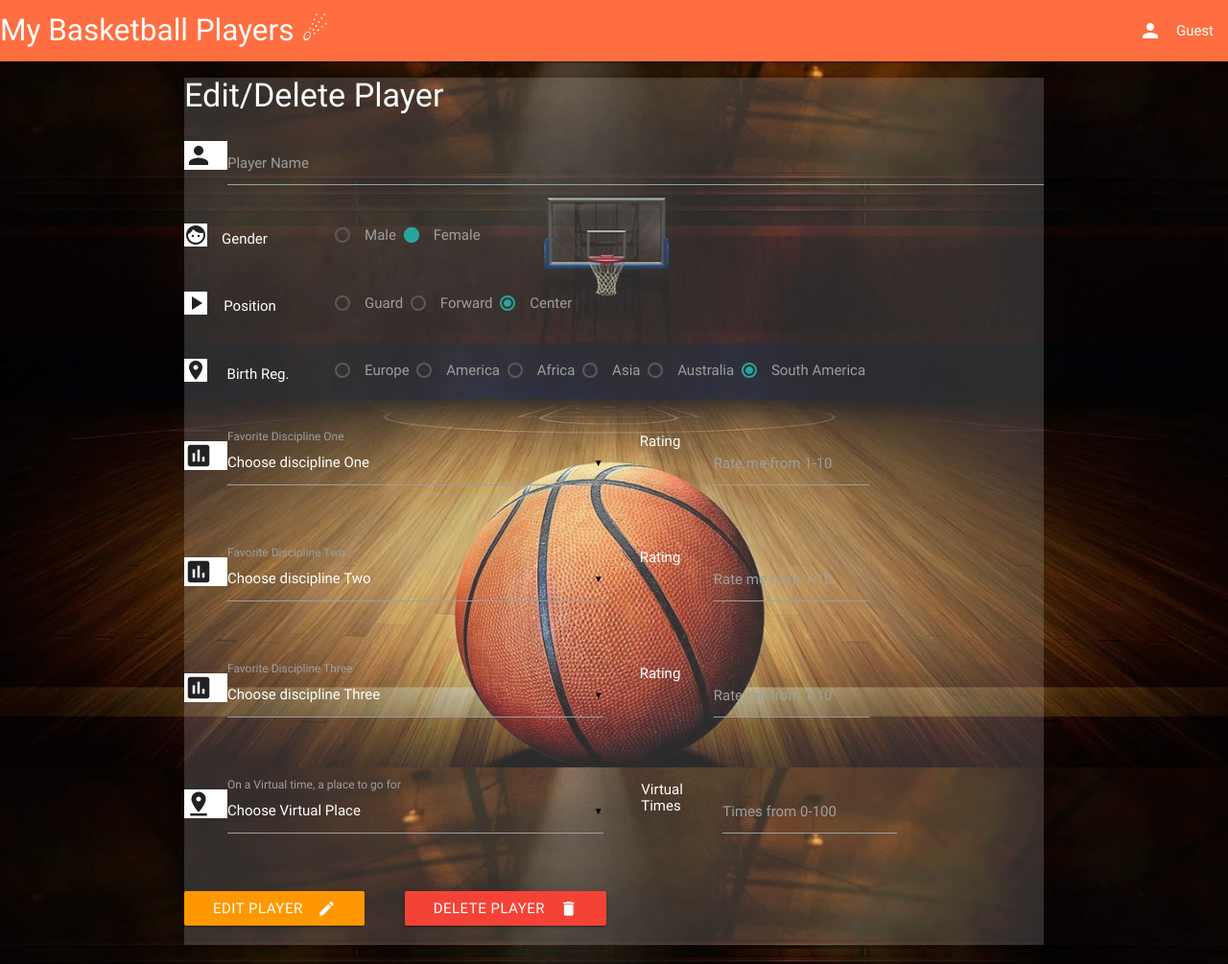
After one commit to feddieminas/flask_basket_players, a Flask app: template templates/editDelplayer.html in a window 1280 px wide. The commit adds this page. Shown: the whole page at 96% size. Run offline with Flask 2, Linux system fonts and the light colour scheme; the template is opened without the code that fills it, so the values that code supplies are empty; some libraries are stand-ins or nearby versions.

Commit message:
editdelplayer template mongodb actions

```diff
--- a/app.py
+++ b/app.py
@@ -1,7 +1,7 @@
 import os
 from flask_bcrypt import Bcrypt
 from collections import Counter
-from flask import Flask, render_template, redirect, request, url_for, session
+from flask import Flask, render_template, redirect, request, url_for, session, json
 from flask_pymongo import PyMongo
 from bson.objectid import ObjectId
 
@@ -80,8 +80,8 @@
         avg  = sum / len(list)
         return u'{0:.2f}'.format(avg)
     def format_vp(times,gofor):
-        dictGoforRate = {"brunch": 0.60, "coffee": 0.39, "NA": 0.01}
-        goforResRate = dictGoforRate["NA"] if gofor=="" else dictGoforRate[gofor]
+        dictGoforRate = {"brunch": 0.60, "coffee": 0.34, "street": 0.05}
+        goforResRate = dictGoforRate["street"] if gofor=="" else dictGoforRate[gofor]
         vpCalc = goforResRate + ((times+(1-goforResRate)) / 100)
         return u'{0:.2f}%'.format(vpCalc*100)
     return dict(format_avg=format_avg, format_vp=format_vp)
@@ -92,12 +92,9 @@
     return render_template("addplayer.html")
 
 
-@app.route('/insert_player', methods=['POST'])
-def insert_player():
-
-    # Check Values
-    dictCheckVal = { "disc1_rate":request.form["disc1_rate"], "disc2_rate":request.form["disc2_rate"],
-    "disc3_rate":request.form["disc3_rate"], "vp_time":request.form["vp_time"]}
+def checkVals(disc1_rate,disc2_rate,disc3_rate,vp_time):  # Check Values
+    dictCheckVal = { "disc1_rate":disc1_rate, "disc2_rate":disc2_rate,
+    "disc3_rate":disc3_rate, "vp_time":vp_time}
 
     for key, val in dictCheckVal.items():
         if val=="":
@@ -114,9 +111,10 @@
             if adjval>10: adjval=10
 
         dictCheckVal[key]=int(adjval)
+    return dictCheckVal
 
-    # Check Select
-    listCheckDisc = [request.form.get("disc1", ""), request.form.get("disc2", ""), request.form.get("disc3", "")]
+def checkSelects(disc1,disc2,disc3):
+    listCheckDisc = [disc1,disc2,disc3]
     myduplis = [item for item, count in Counter(listCheckDisc).items() if count > 1]
     for itemdp in myduplis:
         counter=0
@@ -128,7 +126,18 @@
                     counter+=1
 
     dictCheckSel = {"disc1": listCheckDisc[0], "disc2": listCheckDisc[1],"disc3": listCheckDisc[2]}
+    return dictCheckSel
 
+@app.route('/insert_player', methods=['POST'])
+def insert_player():
+
+    # Check Values
+    dictCheckVal = checkVals(request.form["disc1_rate"], request.form["disc2_rate"], request.form["disc3_rate"], request.form["vp_time"])
+
+    # Check Select
+    dictCheckSel = checkSelects(request.form.get("disc1", ""),request.form.get("disc2", ""),request.form.get("disc3", ""))
+
+    #Final touches
     for key, val in dictCheckSel.items():
         if dictCheckSel[key]=="": dictCheckVal[key+"_rate"]=""
 
@@ -136,7 +145,9 @@
     if vp!="" and dictCheckVal["vp_time"]==0:
         dictCheckVal["vp_time"]=1
     elif vp=="" and dictCheckVal["vp_time"]>0:
-        vp="coffee"
+        vp="street"
+    else:
+        pass
 
     mydictReq={'userId': int(session["userID"]), 'position': request.form["optPosition"], 'name': request.form["player_name"],
     'gender': request.form["optGender"], 'birth_region': request.form["optBirthRegion"],
@@ -154,11 +165,43 @@
 @app.route('/edit_del_player/<player_id>')
 def edit_del_player(player_id):
     the_player = mongo.db.users_basket_players.find_one({"_id": ObjectId(player_id),'userId':int(session["userID"])})
-    return render_template("editDelplayer.html", player=the_player)
+    disciplines=["points","rebounds","assists","steals","blocks","field_goals","three_points","free_throws"]
+    virtuals=["coffee", "brunch", "street"]
+    return render_template("editDelplayer.html", player=the_player, disciplines=disciplines, virtuals=virtuals)
 
 @app.route('/update_del_player/<player_id>', methods=["POST"])
 def update_del_player(player_id):
-    return redirect(url_for('edit_del_player'))
+    if request.form['action'] == 'edit_action':
+        dictCheckVal = checkVals(request.form["disc1_rate"], request.form["disc2_rate"], request.form["disc3_rate"], request.form["vp_time"])
+        dictCheckSel = checkSelects(request.form.get("disc1", ""),request.form.get("disc2", ""),request.form.get("disc3", ""))
+
+        #Final touches
+        for key, val in dictCheckSel.items():
+            if dictCheckSel[key]=="": dictCheckVal[key+"_rate"]=""
+
+        vp=request.form.get("virtualplace", "")
+        if vp!="" and dictCheckVal["vp_time"]==0:
+            dictCheckVal["vp_time"]=1
+        elif vp=="" and dictCheckVal["vp_time"]>0:
+            vp="street"
+        else:
+            pass
+
+        mydictReq={'userId': int(session["userID"]), 'position': request.form["optPosition"], 'name': request.form["player_name"],
+        'gender': request.form["optGender"], 'birth_region': request.form["optBirthRegion"],
+        'discipline': {'disc1':[dictCheckSel["disc1"],dictCheckVal["disc1_rate"]],
+        'disc2':[dictCheckSel["disc2"],dictCheckVal["disc2_rate"]],
+        'disc3':[dictCheckSel["disc3"],dictCheckVal["disc3_rate"]]},
+        'virtual_meet': {'times_see':dictCheckVal["vp_time"], 'go_for':vp}}
+
+        ubp = mongo.db.users_basket_players
+        ubp.update({'_id': ObjectId(player_id), 'userId': int(session["userID"])},mydictReq)
+
+    elif request.form['action'] == 'dele_action':
+        mongo.db.users_basket_players.remove({'_id': ObjectId(player_id), 'userId': int(session["userID"])}, {"justOne":True})
+    else:
+        pass
+    return redirect(url_for('get_list'))
 
 if __name__ == '__main__':
     app.run(host=os.environ.get('IP'),
--- a/static/script.js
+++ b/static/script.js
@@ -1,19 +1,39 @@
 $(document).ready(function() {
     $('select').material_select();
     $('input#disc1_rate, input#disc2_rate, input#disc3_rate, input#vp_time').characterCounter();
+    $('#modal_edit').modal(); $('#modal_dele').modal();
 
+    /*
+    $('#modal_edit').modal({
+          dismissible: true, // Modal can be dismissed by clicking outside of the modal
+          opacity: .5, // Opacity of modal background
+          inDuration: 300, // Transition in duration
+          outDuration: 200, // Transition out duration
+          startingTop: '4%', // Starting top style attribute
+          endingTop: '10%', // Ending top style attribute
+          ready: function(modal, trigger) { // Callback for Modal open, once it opens. Modal and trigger parameters available.
+            alert("Ready");
+            console.log(modal, trigger);
+          },
+          complete: function() { alert('Closed'); } // Callback for Modal close, once it closes
+        }
+      );
+    */
 
     let chartVals= {};
     chartVals.Names = []; chartVals.BR = []; chartVals.VR = [];
     $('.player').each(function(i, obj) {
-        console.log(i,obj); /* $(this) */
+        //console.log(i,obj); /* $(this) */
         chartVals.Names.push($(this).find("td:eq(1)").text()); //name
         chartVals.BR.push($(this).find("td:eq(3)").text()); //birth_region
         chartVals.VR.push($(this).find("td:eq(8)").text()); //virtual_rate
     });
 
+    /*
     console.log(chartVals);
     console.log(chartVals["Names"]);
     console.log(chartVals["BR"]);
     console.log(chartVals["VR"]);
+    */
+
 });
--- /dev/null
+++ b/templates/editDelplayer.html
@@ -0,0 +1,293 @@
+{% extends 'base.html' %}
+{% block content %}
+
+<div class="opaqueoverlay">
+
+<h4>Edit/Delete Player</h4>
+
+  <div class="row">
+    <form action="{{url_for('update_del_player',player_id=player._id)}}" method="POST" class="col s12">
+
+      <div class="row">
+          <div class="input-field col s12">
+              <i class="material-icons prefix white">person</i>
+              <input id="player_name" name="player_name" type="text" class="validate" value="{{ player['name'] }}">
+              <label for="player_name">Player Name</label>
+          </div>
+      </div>
+
+      <div class="row">
+          <div class="col s2 valign-wrapper">
+              <div class="row">
+                  <div class="col s4">
+                  <i class="material-icons prefix white">face</i>
+                  </div>
+                  <div class="col s8">
+                  <h6>Gender</h6>
+                  </div>
+              </div>
+          </div>
+
+          <div class="col s9">
+                  {% if player['gender']=="M" %}
+                  <input name="optGender" type="radio" id="genderM" value="{{ player['gender'] }}" checked/>
+                  <label for="genderM">Male</label>
+                  <input name="optGender" type="radio" id="genderF" value="F"/>
+                  <label for="genderF">Female</label>
+                  {% else %}
+                  <input name="optGender" type="radio" id="genderM" value="M"/>
+                  <label for="genderM">Male</label>
+                  <input name="optGender" type="radio" id="genderF" value="{{ player['gender'] }}" checked/>
+                  <label for="genderF">Female</label>
+                  {% endif %}
+          </div>
+      </div>
+
+      <div class="row">
+          <div class="col s2 valign-wrapper">
+              <div class="row">
+                  <div class="col s4">
+                  <i class="material-icons prefix white">play_arrow</i>
+                  </div>
+                  <div class="col s8">
+                  <h6>Position</h6>
+                  </div>
+              </div>
+          </div>
+
+          <div class="col s9">
+                  {% if player['position']=="G" %}
+                  <input class="with-gap" name="optPosition" type="radio" id="guardP" value="{{ player['position'] }}" checked/>
+                  <label for="guardP">Guard</label>
+                  <input class="with-gap" name="optPosition" type="radio" id="forwardP" value="F"/>
+                  <label for="forwardP">Forward</label>
+                  <input class="with-gap" name="optPosition" type="radio" id="centerP" value="C"/>
+                  <label for="centerP">Center</label>
+                  {% elif player['position']=="F" %}
+                  <input class="with-gap" name="optPosition" type="radio" id="guardP" value="G"/>
+                  <label for="guardP">Guard</label>
+                  <input class="with-gap" name="optPosition" type="radio" id="forwardP" value="{{ player['position'] }}" checked/>
+                  <label for="forwardP">Forward</label>
+                  <input class="with-gap" name="optPosition" type="radio" id="centerP" value="C"/>
+                  <label for="centerP">Center</label>
+                  {% else %}
+                  <input class="with-gap" name="optPosition" type="radio" id="guardP" value="G"/>
+                  <label for="guardP">Guard</label>
+                  <input class="with-gap" name="optPosition" type="radio" id="forwardP" value="F"/>
+                  <label for="forwardP">Forward</label>
+                  <input class="with-gap" name="optPosition" type="radio" id="centerP" value="{{ player['position'] }}" checked/>
+                  <label for="centerP">Center</label>
+                  {% endif %}
+          </div>
+      </div>
+
+      <div class="row">
+          <div class="col s2 valign-wrapper">
+              <div class="row">
+                  <div class="col s4">
+                  <i class="material-icons prefix white">place</i>
+                  </div>
+                  <div class="col s8">
+                  <h6>Birth Reg.</h6>
+                  </div>
+              </div>
+          </div>
+
+          <div class="col s9">
+                  {% if player['birth_region']=="Europe" %}
+                  <input class="with-gap" name="optBirthRegion" type="radio" id="EuropeBR" value="{{ player['birth_region'] }}" checked/>
+                  <label for="EuropeBR">Europe</label>
+                  <input class="with-gap" name="optBirthRegion" type="radio" id="AmericaBR" value="America"/>
+                  <label for="AmericaBR">America</label>
+                  <input class="with-gap" name="optBirthRegion" type="radio" id="AfricaBR" value="Africa"/>
+                  <label for="AfricaBR">Africa</label>
+                  <input class="with-gap" name="optBirthRegion" type="radio" id="AsiaBR" value="Asia"/>
+                  <label for="AsiaBR">Asia</label>
+                  <input class="with-gap" name="optBirthRegion" type="radio" id="AustraliaBR" value="Australia"/>
+                  <label for="AustraliaBR">Australia</label>
+                  <input class="with-gap" name="optBirthRegion" type="radio" id="SABR" value="South America"/>
+                  <label for="SABR">South America</label>
+                  {% elif player['birth_region']=="America" %}
+                  <input class="with-gap" name="optBirthRegion" type="radio" id="EuropeBR" value="Europe"/>
+                  <label for="EuropeBR">Europe</label>
+                  <input class="with-gap" name="optBirthRegion" type="radio" id="AmericaBR" value="{{ player['birth_region'] }}" checked/>
+                  <label for="AmericaBR">America</label>
+                  <input class="with-gap" name="optBirthRegion" type="radio" id="AfricaBR" value="Africa"/>
+                  <label for="AfricaBR">Africa</label>
+                  <input class="with-gap" name="optBirthRegion" type="radio" id="AsiaBR" value="Asia"/>
+                  <label for="AsiaBR">Asia</label>
+                  <input class="with-gap" name="optBirthRegion" type="radio" id="AustraliaBR" value="Australia"/>
+                  <label for="AustraliaBR">Australia</label>
+                  <input class="with-gap" name="optBirthRegion" type="radio" id="SABR" value="South America"/>
+                  <label for="SABR">South America</label>
+                  {% elif player['birth_region']=="Africa" %}
+                  <input class="with-gap" name="optBirthRegion" type="radio" id="EuropeBR" value="Europe"/>
+                  <label for="EuropeBR">Europe</label>
+                  <input class="with-gap" name="optBirthRegion" type="radio" id="AmericaBR" value="America"/>
+                  <label for="AmericaBR">America</label>
+                  <input class="with-gap" name="optBirthRegion" type="radio" id="AfricaBR" value="{{ player['birth_region'] }}" checked/>
+                  <label for="AfricaBR">Africa</label>
+                  <input class="with-gap" name="optBirthRegion" type="radio" id="AsiaBR" value="Asia"/>
+                  <label for="AsiaBR">Asia</label>
+                  <input class="with-gap" name="optBirthRegion" type="radio" id="AustraliaBR" value="Australia"/>
+                  <label for="AustraliaBR">Australia</label>
+                  <input class="with-gap" name="optBirthRegion" type="radio" id="SABR" value="South America"/>
+                  <label for="SABR">South America</label>
+                  {% elif player['birth_region']=="Asia" %}
+                  <input class="with-gap" name="optBirthRegion" type="radio" id="EuropeBR" value="Europe"/>
+                  <label for="EuropeBR">Europe</label>
+                  <input class="with-gap" name="optBirthRegion" type="radio" id="AmericaBR" value="America"/>
+                  <label for="AmericaBR">America</label>
+                  <input class="with-gap" name="optBirthRegion" type="radio" id="AfricaBR" value="Africa"/>
+                  <label for="AfricaBR">Africa</label>
+                  <input class="with-gap" name="optBirthRegion" type="radio" id="AsiaBR" value="{{ player['birth_region'] }}" checked/>
+                  <label for="AsiaBR">Asia</label>
+                  <input class="with-gap" name="optBirthRegion" type="radio" id="AustraliaBR" value="Australia"/>
+                  <label for="AustraliaBR">Australia</label>
+                  <input class="with-gap" name="optBirthRegion" type="radio" id="SABR" value="South America"/>
+                  <label for="SABR">South America</label>
+                  {% elif player['birth_region']=="Australia" %}
+                  <input class="with-gap" name="optBirthRegion" type="radio" id="EuropeBR" value="Europe"/>
+                  <label for="EuropeBR">Europe</label>
+                  <input class="with-gap" name="optBirthRegion" type="radio" id="AmericaBR" value="America"/>
+                  <label for="AmericaBR">America</label>
+                  <input class="with-gap" name="optBirthRegion" type="radio" id="AfricaBR" value="Africa"/>
+                  <label for="AfricaBR">Africa</label>
+                  <input class="with-gap" name="optBirthRegion" type="radio" id="AsiaBR" value="Asia"/>
+                  <label for="AsiaBR">Asia</label>
+                  <input class="with-gap" name="optBirthRegion" type="radio" id="AustraliaBR" value="{{ player['birth_region'] }}" checked/>
+                  <label for="AustraliaBR">Australia</label>
+                  <input class="with-gap" name="optBirthRegion" type="radio" id="SABR" value="South America"/>
+                  <label for="SABR">South America</label>
+                  {% else %}
+                  <input class="with-gap" name="optBirthRegion" type="radio" id="EuropeBR" value="Europe"/>
+                  <label for="EuropeBR">Europe</label>
+                  <input class="with-gap" name="optBirthRegion" type="radio" id="AmericaBR" value="America"/>
+                  <label for="AmericaBR">America</label>
+                  <input class="with-gap" name="optBirthRegion" type="radio" id="AfricaBR" value="Africa"/>
+                  <label for="AfricaBR">Africa</label>
+                  <input class="with-gap" name="optBirthRegion" type="radio" id="AsiaBR" value="Asia"/>
+                  <label for="AsiaBR">Asia</label>
+                  <input class="with-gap" name="optBirthRegion" type="radio" id="AustraliaBR" value="Australia"/>
+                  <label for="AustraliaBR">Australia</label>
+                  <input class="with-gap" name="optBirthRegion" type="radio" id="SABR" value="{{ player['birth_region'] }}" checked/>
+                  <label for="SABR">South America</label>
+                  {% endif %}
+          </div>
+      </div>
+
+      {% set discs=[('One','disc1'),('Two','disc2'),('Three','disc3')] %}
+
+      {% for k,d in discs %}
+
+      <div class="row">
+        <div class="input-field col s6">
+            <i class="material-icons prefix white">poll</i>
+            <select id="{{ d }}" name="{{ d }}">
+                <option value="" disabled selected>Choose discipline {{ k }}</option>
+                {% for disc in disciplines %}
+                    {% if disc == player['discipline'][d][0] %}
+                    <option value="{{player['discipline'][d][0]}}" selected>{{player['discipline'][d][0] | upper}}</option>
+                    {% else %}
+                    <option value="{{ disc }}">{{disc | upper}}</option>
+                    {% endif %}
+                {% endfor %}
+            </select>
+            <label>Favorite Discipline {{ k }}</label>
+        </div>
+
+        <div class="col s4 valign-wrapper">
+              <div class="row">
+                  <div class="col s4">
+                  <div class="row">
+                      <div class="col s10 offset-s2">
+                         <h6>Rating</h6>
+                      </div>
+                  </div>
+                  </div>
+              <div class="input-field col s8">
+                  <input id="{{ d }}_rate" name="{{ d }}_rate" type="text" data-length="2" value="{{ player['discipline'][d][1] }}">
+                  <label for="{{ d }}_rate">Rate me from 1-10</label>
+                  </div>
+              </div>
+         </div>
+      </div>
+
+      {% endfor %}
+
+
+      <div class="row">
+        <div class="input-field col s6">
+            <i class="material-icons prefix white">pin_drop</i>
+            <select id="virtualplace" name="virtualplace">
+                <option value="" disabled selected>Choose Virtual Place</option>
+                {% for v in virtuals %}
+                  {% if v == player['virtual_meet']['go_for'] %}
+                  <option value="{{player['virtual_meet']['go_for']}}" selected>{{player['virtual_meet']['go_for'] | upper}}</option>
+                  {% else %}
+                  <option value="{{ v }}">{{v | upper}}</option>
+                  {% endif %}
+                {% endfor %}
+            </select>
+            <label>On a Virtual time, a place to go for</label>
+        </div>
+
+        <div class="col s4 valign-wrapper">
+              <div class="row">
+                  <div class="col s4">
+                  <div class="row">
+                      <div class="col s10 offset-s2">
+                         <h6>Virtual Times</h6>
+                      </div>
+                  </div>
+                  </div>
+              <div class="input-field col s8">
+                  <input id="vp_time" name="vp_time" type="text" data-length="3" value="{{ player['virtual_meet']['times_see'] }}">
+                  <label for="vp_time">Times from 0-100</label>
+                  </div>
+              </div>
+         </div>
+      </div>
+
+      <div class="row">
+        <div class="col s3">
+          <button data-target="modal_edit" class="btn modal-trigger waves-effect waves-light orange">Edit Player
+              <i class="material-icons right">edit</i>
+          </button>
+
+          <div id="modal_edit" class="modal">
+            <div class="modal-content">
+              <h5>Do you want to Edit the player?</h5>
+            </div>
+            <div class="modal-footer">
+              <button class="btn waves-effect waves-light green" type="submit" name="action" value="edit_action">Yes</button>
+              <a class="modal-action modal-close waves-effect waves-green btn-flat red lighten-2">No</a>
+              <a href="{{ url_for('get_list') }}" class="waves-effect waves-green btn-flat brown lighten-2">Back to List</a>
+            </div>
+          </div>
+        </div>
+
+        <div class="col s4">
+          <button data-target="modal_dele" class="btn modal-trigger waves-effect waves-light red">Delete Player
+              <i class="material-icons right">delete</i>
+          </button>
+
+          <div id="modal_dele" class="modal">
+            <div class="modal-content">
+              <h5>Do you want to Delete the player?</h5>
+            </div>
+            <div class="modal-footer">
+              <button class="btn waves-effect waves-light yellow darken-2" type="submit" name="action" value="dele_action">Yes</button>
+              <a class="modal-action modal-close waves-effect waves-green btn-flat red">No</a>
+              <a href="{{ url_for('get_list') }}" class="waves-effect waves-green btn-flat brown lighten-2">Back to List</a>
+            </div>
+          </div>
+        </div>
+      </div>
+
+    </form>
+  </div>
+
+</div>
+
+{% endblock %}
```
Also changed, not shown: templates/addplayer.html (+27 -27 lines).
